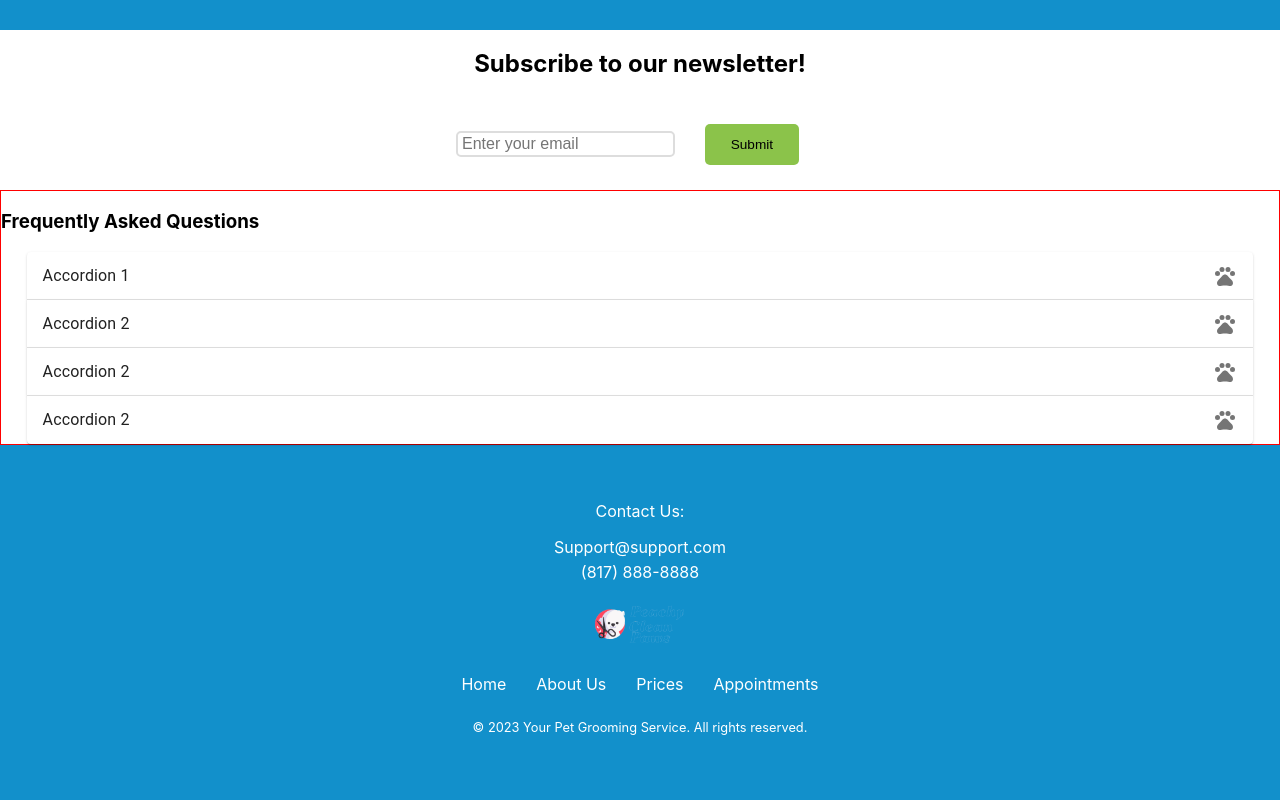
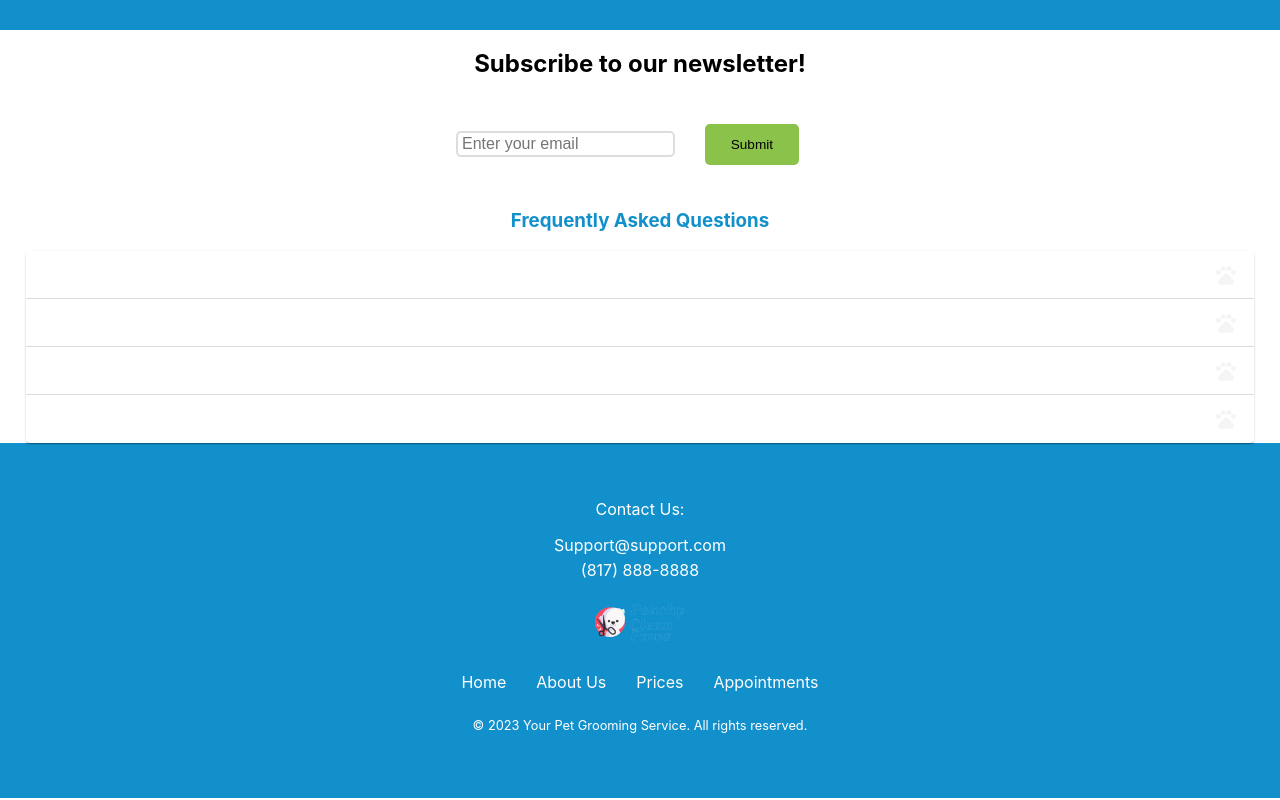
Before and after one commit to Parrasite9/peachyCleanPaws, a React (Create React App) app: page / in a window 1280 px wide. Shown: the part 3515-4315 px from the top of the page. Built offline with nearby package versions, Linux system fonts and the light colour scheme.

Commit message:
more classes added to FAQ elements for CSSing

```diff
--- a/src/components/Home/FAQ.js
+++ b/src/components/Home/FAQ.js
@@ -17,12 +17,12 @@ export default function BasicAccordion() {
         <div className='faq__subContainer'>
             <Accordion>
                 <AccordionSummary
-                expandIcon={<PetsIcon />}
+                expandIcon={<PetsIcon className="faq__Icon" />}
                 aria-controls="panel1a-content"
                 id="panel1a-header"
                 className='question'
                 >
-                <Typography>Accordion 1</Typography>
+                <Typography className="faq__Title">Do you groom all types of pets?</Typography>
                 </AccordionSummary>
                 <AccordionDetails>
                 <Typography>
@@ -36,12 +36,12 @@ export default function BasicAccordion() {
 
             <Accordion>
                 <AccordionSummary
-                expandIcon={<PetsIcon />}
+                expandIcon={<PetsIcon className="faq__Icon" />}
                 aria-controls="panel2a-content"
                 id="panel2a-header"
                 className='question'
                 >
-                <Typography>Accordion 2</Typography>
+                <Typography className="faq__Title">Can I stay with my pet during the grooming appointment?</Typography>
                 </AccordionSummary>
                 <AccordionDetails>
                 <Typography>
@@ -55,12 +55,12 @@ export default function BasicAccordion() {
 
             <Accordion>
                 <AccordionSummary
-                expandIcon={<PetsIcon />}
+                expandIcon={<PetsIcon className="faq__Icon" />}
                 aria-controls="panel2a-content"
                 id="panel2a-header"
                 className='question'
                 >
-                <Typography>Accordion 2</Typography>
+                <Typography className="faq__Title">What services do you offer at your pet grooming salon?</Typography>
                 </AccordionSummary>
                 <AccordionDetails>
                 <Typography>
@@ -74,12 +74,12 @@ export default function BasicAccordion() {
 
             <Accordion>
                 <AccordionSummary
-                expandIcon={<PetsIcon />}
+                expandIcon={<PetsIcon className="faq__Icon" />}
                 aria-controls="panel2a-content"
                 id="panel2a-header"
                 className='question'
                 >
-                <Typography>Accordion 2</Typography>
+                <Typography className="faq__Title">Do you offer any discounts or loyalty programs for regular customers?</Typography>
                 </AccordionSummary>
                 <AccordionDetails>
                 <Typography>
--- a/src/css/Home/FAQ.css
+++ b/src/css/Home/FAQ.css
@@ -1,5 +1,6 @@
-.faq__container {
-    border: 1px solid red;
+.faq__header > h3 {
+    text-align: center;
+    color: #1290CB;
 }
 
 .question {
@@ -9,3 +10,11 @@
 .faq__subContainer {
     padding: 0 2%;
 }
+
+.faq__Title {
+    color: white;
+}
+
+.faq__Icon {
+    color: #F5F5F5;
+}
```
